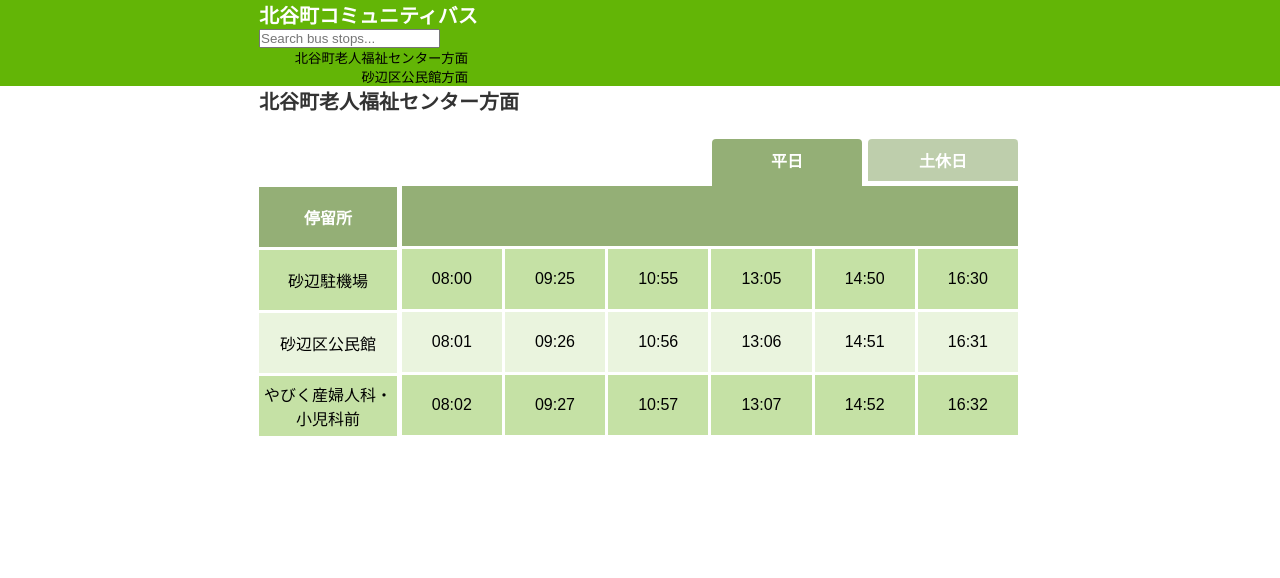
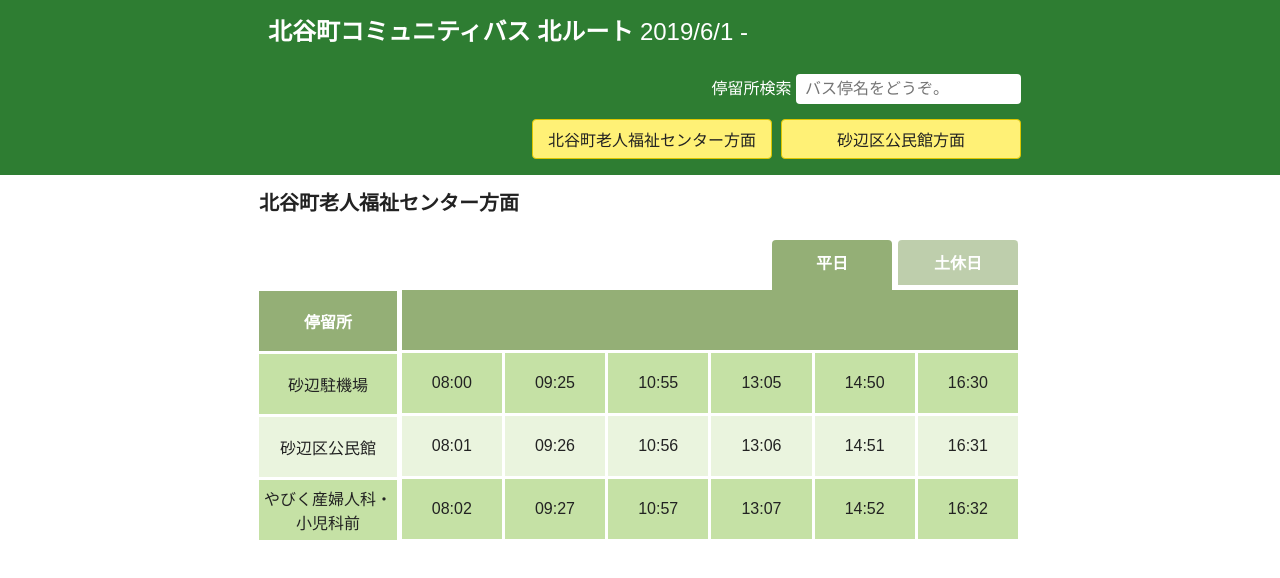
Before and after one commit to kdaisho/timetable-cbus, a React (Vite) app: page / in a window 1280 px wide. Shown: the top 578 px of the page. Built offline with nearby package versions, Linux system fonts and the light colour scheme.

Commit message:
Adding more style and search clear button

```diff
--- a/src/App.js
+++ b/src/App.js
@@ -35,10 +35,13 @@ class App extends Component {
         };
 
         this.handleSearch = event => {
-            console.log(event.target.value);
             this.setState({
                 searchTerm: event.target.value
             });
+        };
+
+        this.clearSearch = () => {
+            this.setState({ searchTerm: "" });
         };
     }
 
@@ -50,9 +53,16 @@ class App extends Component {
                     handleSearch={this.handleSearch}
                     directions={headerItem.directions}
                     toggleDirection={this.toggleDirection}
+                    clearSearch={this.clearSearch}
                 />
                 <div className="wrapper main-padding">
                     <h2 className="direction-name">{this.state.direction}</h2>
+                    <p
+                        className="search-display"
+                        style={{ display: !this.state.searchTerm && "none" }}
+                    >
+                        検索ワード：{this.state.searchTerm}
+                    </p>
                     <WeekButton
                         day={this.state.dayId}
                         toggleDay={this.toggleDay}
--- a/src/Header.js
+++ b/src/Header.js
@@ -5,28 +5,47 @@ const Header = props => {
     return (
         <header>
             <div className="wrapper main-padding">
-                <h1 className="title">北谷町コミュニティバス</h1>
-                <div>
+                <div className="title-group">
+                    <h1 className="title is-white">
+                        北谷町コミュニティバス{" "}
+                        <span className="nowrap is-white">北ルート&nbsp;</span>
+                        <span className="date is-white">2019/6/1 -</span>
+                    </h1>
+                </div>
+                <div className="search-container">
+                    <label className="is-white">
+                        停留所検索&nbsp;
                         <input
                             type="text"
-                        name=""
+                            className="search"
                             onChange={props.handleSearch}
                             value={props.searchTerm}
-                        placeholder="Search bus stops..."
+                            placeholder="バス停名をどうぞ。"
                         />
+                    </label>
+                    <button
+                        className={
+                            "clear-search " +
+                            (props.searchTerm.length && "show")
+                        }
+                        onClick={props.clearSearch}
+                    >
+                        &times;
+                    </button>
                 </div>
+                <div className="header-buttons">
                     {directions.map(dir => (
-                    <div className="buttons" key={dir.id}>
                         <button
-                            className="buttons-title"
+                            key={dir.id}
+                            className="header-button"
                             onClick={toggleDirection}
                             data-dirname={dir.dirName}
                             data-dirid={dir.dirId}
                         >
                             {dir.dirName}
                         </button>
+                    ))}
                 </div>
-                ))}
             </div>
         </header>
     );
--- a/src/Table.js
+++ b/src/Table.js
@@ -10,7 +10,7 @@ const Table = props => {
                     <thead>
                         <tr className="first-row">
                             <td className="fixed">
-                                <span>停留所</span>
+                                <span className="is-white">停留所</span>
                             </td>
                             <td colSpan="6">&nbsp;</td>
                         </tr>
--- a/src/scss/partials/general.scss
+++ b/src/scss/partials/general.scss
@@ -1,5 +1,6 @@
 body,
 body * {
+    color: $black;
     font-family: Arial, sans-serif;
     margin: 0;
     padding: 0;
@@ -14,6 +15,14 @@ button {
     }
 }
 
+.is-white {
+    color: #fff;
+}
+
+.nowrap {
+    white-space: nowrap;
+}
+
 .wrapper {
     margin: 0 auto;
     max-width: 780px;
@@ -22,5 +31,11 @@ button {
 
 .main-padding {
     box-sizing: border-box;
-    padding: 0 9px;
+    padding: 12px 9px;
 }
+
+.direction-name {
+    color: $black;
+    font-size: 1.25rem;
+    margin-bottom: 9px;
+}
--- a/src/scss/partials/header.scss
+++ b/src/scss/partials/header.scss
@@ -2,18 +2,82 @@ header {
     background: $brightGreen;
     color: #fff;
 
+    .title-group {
+        align-items: flex-end;
+        display: flex;
+        flex-flow: row wrap;
+        margin-bottom: 18px;
         .title {
-        font-size: 1.25rem;
+            font-size: 1.5rem;
+            margin: 0 9px 9px;
+        }
+        .date {
+            font-weight: lighter;
         }
     }
 
-.buttons:last-child {
-    margin-bottom: 0;
+    .search-container {
+        text-align: right;
+        position: relative;
+        .search {
+            border: none;
+            border-radius: 4px;
+            font-size: 1rem;
+            padding: 6px 9px;
+        }
     }
 
-.buttons-title {
+    .clear-search {
+        color: $black;
+        display: none;
+        font-size: 1.5rem;
+        font-weight: bold;
+        position: absolute;
+        right: 3px;
+        top: 50%;
+        transform: translateY(-50%);
+        width: 26px;
+        z-index: 35;
+        &.show {
+            display: block;
+        }
+        &:hover {
+            cursor: pointer;
+        }
+    }
+
+    .header-buttons {
+        align-items: center;
+        display: flex;
+        flex-flow: column nowrap;
+        height: 90px;
+        margin: 6px 0 4px;
+        padding: 9px 0 0;
+        justify-content: space-between;
+
+        @media (min-width: 768px) {
+            flex-flow: row wrap;
+            height: 40px;
+            justify-content: flex-end;
+        }
+
+        .header-button {
+            background: $light-yellow;
+            border: 1px solid darken($light-yellow, 30%);
+            border-radius: 4px;
             display: inline-block;
-    padding-right: 1rem;
-    text-align: right;
-    width: 225px;
+            font-size: 1rem;
+            flex: 0 0 45%;
+            text-align: center;
+            width: 100%;
+
+            @media (min-width: 768px) {
+                flex: 0 0 240px;
+                height: 100%;
+                &:first-child {
+                    margin-right: 9px;
                 }
+            }
+        }
+    }
+}
--- a/src/scss/partials/table.scss
+++ b/src/scss/partials/table.scss
@@ -1,8 +1,3 @@
-.direction-name {
-    color: $black;
-    font-size: 1.25rem;
-}
-
 .wrapper-table {
     max-width: 100%;
     position: relative;
--- a/src/scss/partials/variables.scss
+++ b/src/scss/partials/variables.scss
@@ -1,4 +1,5 @@
-$brightGreen: #63b506;
+$brightGreen: #2e7d32;
 $light-green: #c5e1a5;
+$light-yellow: #fff176;
 $matcha: #94af76;
-$black: #333;
+$black: #222;
--- a/src/scss/partials/weekButton.scss
+++ b/src/scss/partials/weekButton.scss
@@ -12,14 +12,15 @@
         color: #fff;
         font-size: 1rem;
         font-weight: bolder;
-        padding: 9px 12px;
-        width: 150px;
+        padding: 9px 12px 10px;
+        width: 120px;
         &:first-child {
             margin-right: 6px;
         }
 
         &.is-blur {
             border-bottom: 5px solid #fff;
+            height: 50px;
             opacity: 60%;
         }
     }
```
Lines whose indentation alone changed are shown as unchanged.
